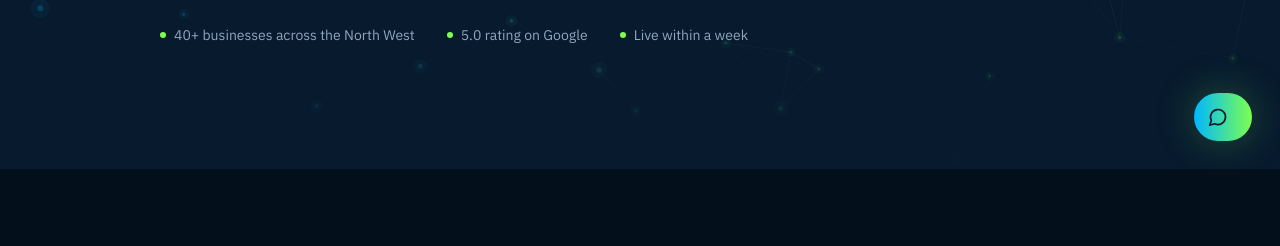
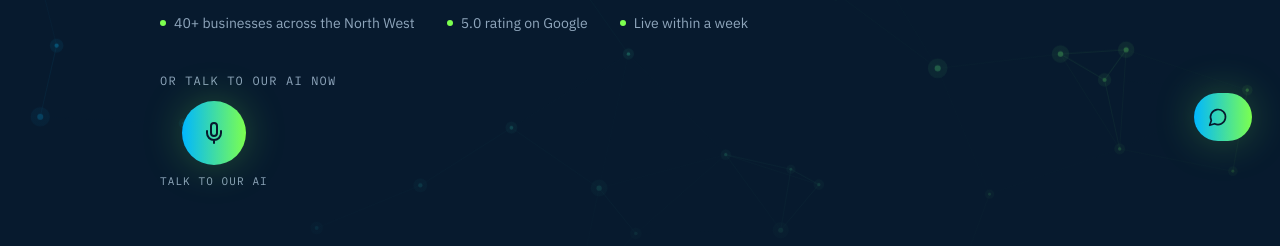
Before and after one commit to nath69bank/wirral-ai-website, a React (Vite) app: page / in a window 1280 px wide. Shown: the part 631-877 px from the top of the page. Built offline with nearby package versions, Linux system fonts and the light colour scheme; no server answers.

Commit message:
Restore ElevenLabs voice agent widget to hero section

```diff
--- a/src/components/Hero.tsx
+++ b/src/components/Hero.tsx
@@ -1,5 +1,6 @@
 import { ArrowRight } from 'lucide-react'
 import NetworkCanvas from './NetworkCanvas'
+import VoiceAgentWidget from './VoiceAgentWidget'
 import { useChat } from '../lib/chatContext'
 
 export default function Hero() {
@@ -56,6 +57,12 @@ export default function Hero() {
             </div>
           ))}
         </div>
+
+        {/* ElevenLabs voice agent */}
+        <div className="animate-fade-up [animation-delay:560ms] mt-10 flex flex-col items-start gap-2">
+          <p className="text-mist text-xs font-mono uppercase tracking-widest mb-1">Or talk to our AI now</p>
+          <VoiceAgentWidget />
+        </div>
       </div>
     </section>
   )
```
